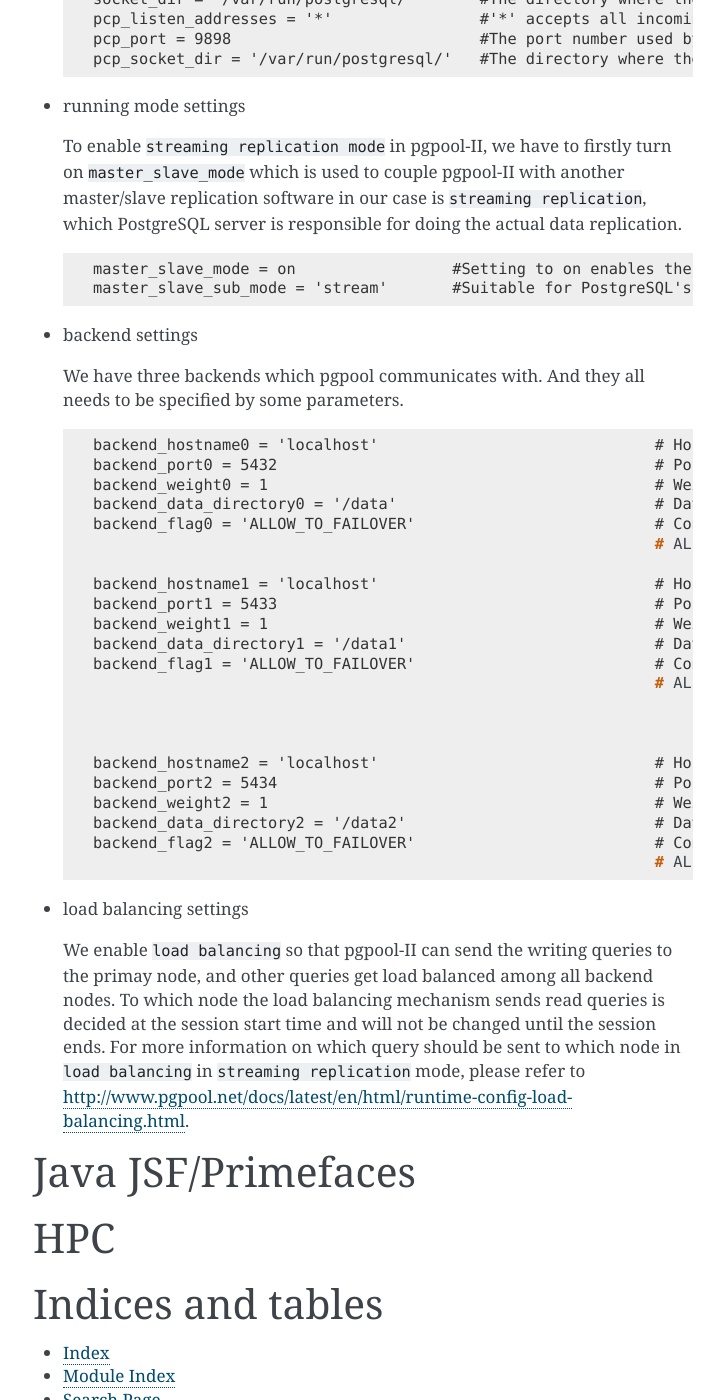
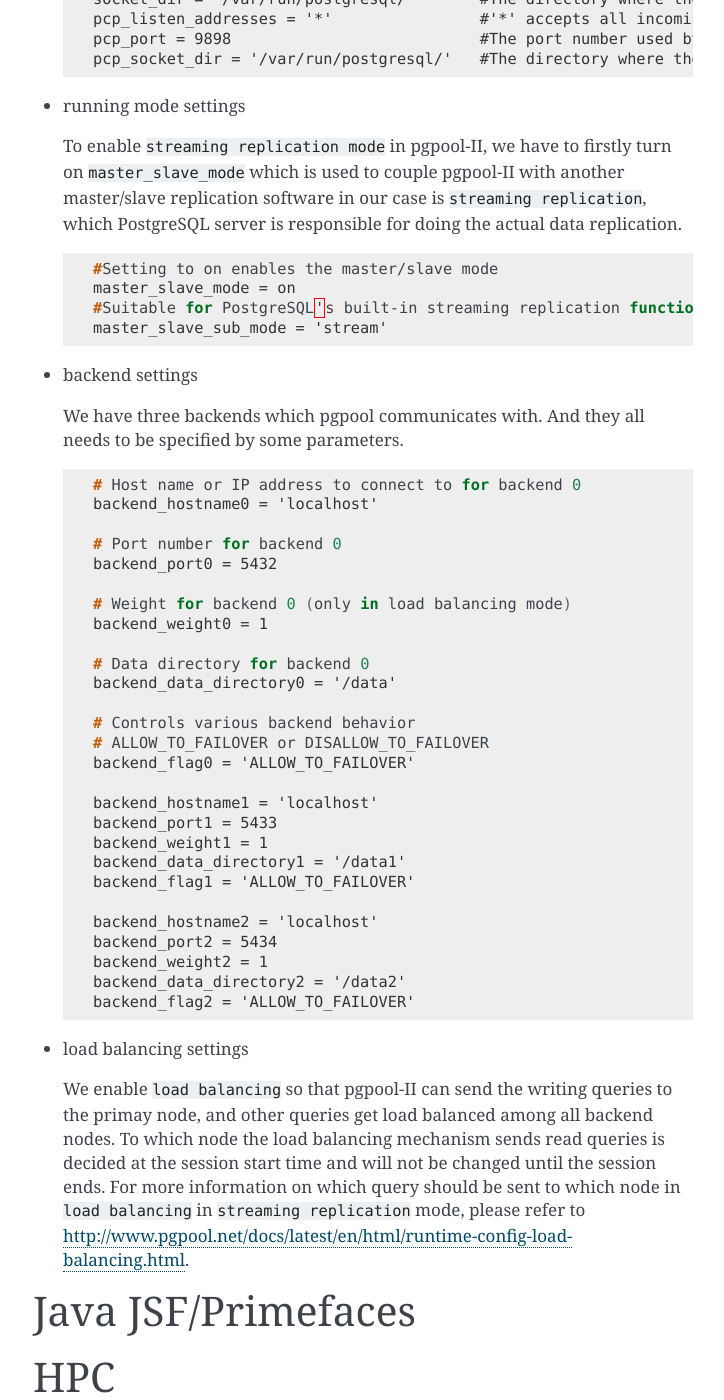
Before and after one commit to SDU-eScience/Documentation, a Sphinx documentation site: the page built from docs/source/index.rst, in a window 1280 px wide and 1400 px high, scrolled down 8759 px. Shown: the whole window, without its empty margins (387-1111 px from the left). Built offline with Sphinx 7.4.7, drawn with Linux system fonts in a browser that asks for light colours.

Commit message:
Adjusting layout on pgpool-II section

```diff
--- a/docs/source/index.rst
+++ b/docs/source/index.rst
@@ -370,8 +370,10 @@
 
   .. code-block:: console
 
-     master_slave_mode = on                 #Setting to on enables the master/slave mode
-     master_slave_sub_mode = 'stream'       #Suitable for PostgreSQL's built-in streaming replication function
+     #Setting to on enables the master/slave mode
+     master_slave_mode = on
+     #Suitable for PostgreSQL's built-in streaming replication function
+     master_slave_sub_mode = 'stream'
 
 * backend settings
 
@@ -379,28 +381,34 @@
 
   .. code-block:: console
 
-     backend_hostname0 = 'localhost'                              # Host name or IP address to connect to for backend 0
-     backend_port0 = 5432                                         # Port number for backend 0
-     backend_weight0 = 1                                          # Weight for backend 0 (only in load balancing mode)
-     backend_data_directory0 = '/data'                            # Data directory for backend 0
-     backend_flag0 = 'ALLOW_TO_FAILOVER'                          # Controls various backend behavior
-                                                                  # ALLOW_TO_FAILOVER or DISALLOW_TO_FAILOVER
+     # Host name or IP address to connect to for backend 0
+     backend_hostname0 = 'localhost'
 
-     backend_hostname1 = 'localhost'                              # Host name or IP address to connect to for backend 1
-     backend_port1 = 5433                                         # Port number for backend 1
-     backend_weight1 = 1                                          # Weight for backend 1 (only in load balancing mode)
-     backend_data_directory1 = '/data1'                           # Data directory for backend 1
-     backend_flag1 = 'ALLOW_TO_FAILOVER'                          # Controls various backend behavior
-                                                                  # ALLOW_TO_FAILOVER or DISALLOW_TO_FAILOVER
+     # Port number for backend 0
+     backend_port0 = 5432
 
+     # Weight for backend 0 (only in load balancing mode)
+     backend_weight0 = 1
 
+     # Data directory for backend 0
+     backend_data_directory0 = '/data'
 
-     backend_hostname2 = 'localhost'                              # Host name or IP address to connect to for backend 2
-     backend_port2 = 5434                                         # Port number for backend 2
-     backend_weight2 = 1                                          # Weight for backend 2 (only in load balancing mode)
-     backend_data_directory2 = '/data2'                           # Data directory for backend 2
-     backend_flag2 = 'ALLOW_TO_FAILOVER'                          # Controls various backend behavior
-                                                                  # ALLOW_TO_FAILOVER or DISALLOW_TO_FAILOVER
+     # Controls various backend behavior
+     # ALLOW_TO_FAILOVER or DISALLOW_TO_FAILOVER
+     backend_flag0 = 'ALLOW_TO_FAILOVER'
+
+     backend_hostname1 = 'localhost'
+     backend_port1 = 5433
+     backend_weight1 = 1
+     backend_data_directory1 = '/data1'
+     backend_flag1 = 'ALLOW_TO_FAILOVER'
+
+     backend_hostname2 = 'localhost'
+     backend_port2 = 5434
+     backend_weight2 = 1
+     backend_data_directory2 = '/data2'
+     backend_flag2 = 'ALLOW_TO_FAILOVER'
+
 
 * load balancing settings
 
```
